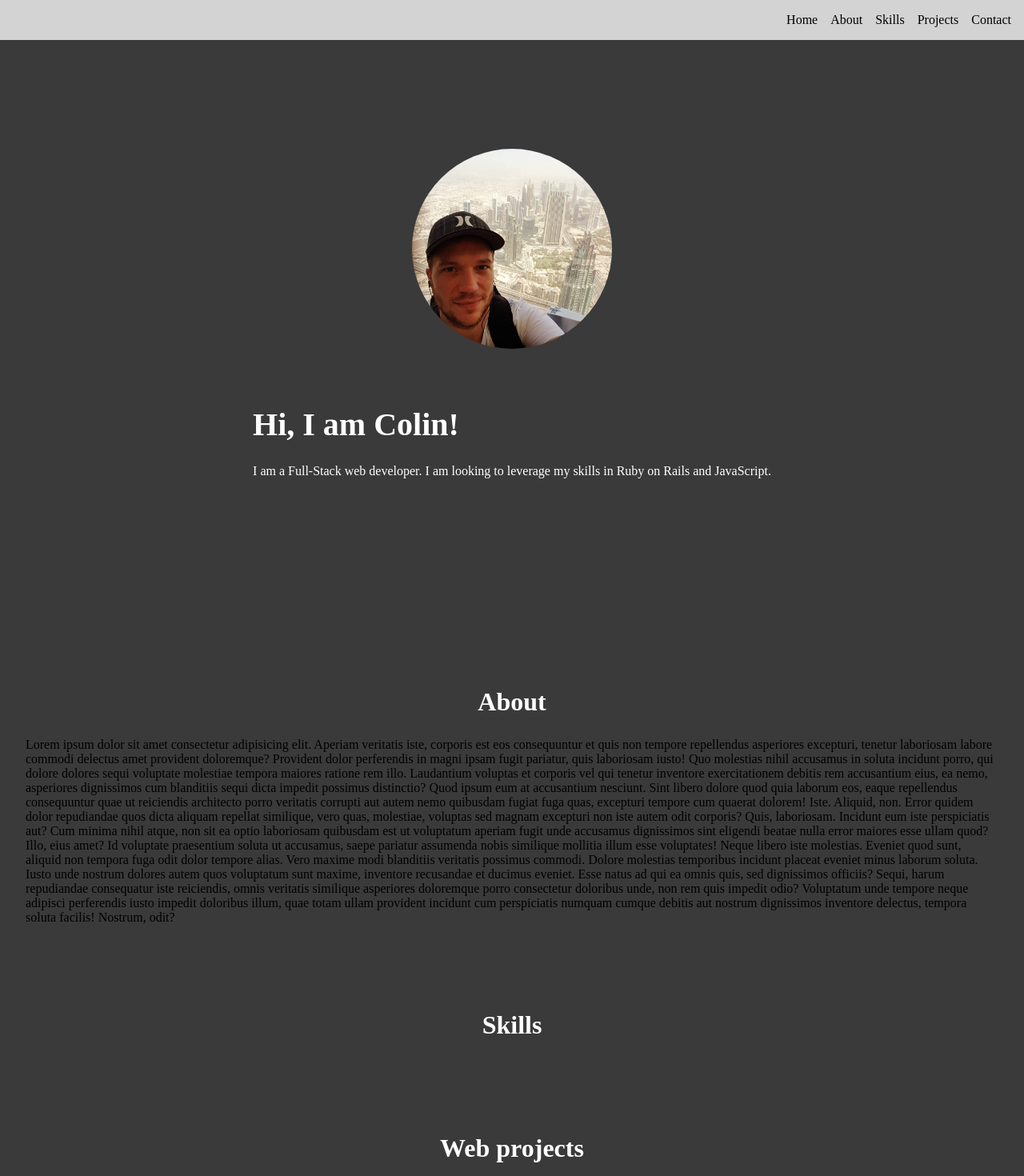
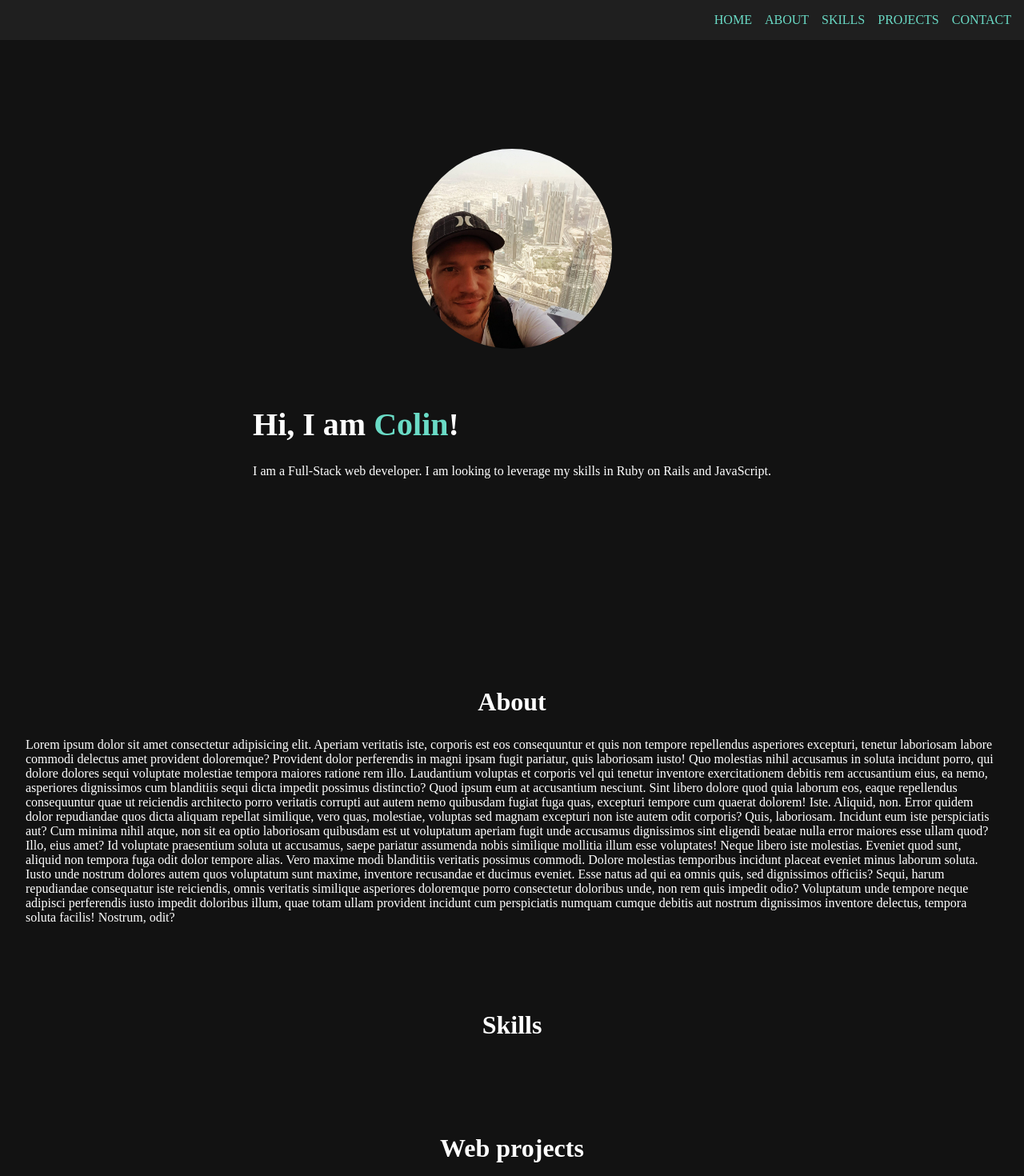
Before and after one commit to ColinBertin/portfolio, a React (Create React App) app: page /contact in a window 1280 px wide. Shown: the top 1470 px of the page at 80% size. Built offline with nearby package versions, Linux system fonts and the light colour scheme.

Commit message:
testing color

```diff
--- a/src/App.scss
+++ b/src/App.scss
@@ -10,7 +10,7 @@ h2 {
 
 .projects, .about, .skills, .contact {
   width: 100%;
-  background-color: #3A3A3A;
+  background-color: #121212;
   // border-radius: 10px;
   // margin: 16px 0;
   padding: 32px;
--- a/src/components/banner/Banner.jsx
+++ b/src/components/banner/Banner.jsx
@@ -10,7 +10,7 @@ const Banner = (props) => {
         <img src={me} alt="Me" />
       </div>
       <div className="intro">
-        <h1>Hi, I am Colin!</h1>
+        <h1>Hi, I am <span className='blue'>Colin</span>!</h1>
         <p>I am a Full-Stack web developer. I am looking to leverage my skills in Ruby on Rails and JavaScript.</p>
       </div>
     </div>
--- a/src/components/banner/Banner.scss
+++ b/src/components/banner/Banner.scss
@@ -3,7 +3,7 @@
   // margin-bottom: 16px;
   // width: 100vw;
   height: 100vh;
-  background-color: #3A3A3A;
+  background-color: #121212;
   color: #FFF;
   display: flex;
   flex-direction: column;
@@ -18,6 +18,10 @@
   margin-bottom: 40px;
 }
 
+.blue {
+  color: #6ADBC6;
+}
+
 // @media (min-width: 540px) {
 //   .banner{
 //     margin-bottom: 24px;
--- a/src/components/navbar/Navbar.scss
+++ b/src/components/navbar/Navbar.scss
@@ -5,9 +5,14 @@
   height: 50px;
   width: 100vw;
   display: flex;
-  background-color: #D3D3D3;
+  background-color: #1F1F1F;
+  color: #6ADBC6;
   justify-content: flex-end;
   align-items: center;
+}
+
+li {
+  text-transform: uppercase;
 }
 
 .desktop-list {
@@ -17,6 +22,7 @@
 .mobile-hamburger {
   font-size: x-large;
   margin-right: 16px;
+  color: #FFF;
 }
 
 .mobile-list {
@@ -32,7 +38,8 @@
   margin: 0;
   padding: 0;
   list-style: none;
-  background-color: #D3D3D3;
+  background-color: #1F1F1F;
+  color: #6ADBC6;
   height: 100vh;
   width: 100vw;
   top: 50px;
--- a/src/index.scss
+++ b/src/index.scss
@@ -16,3 +16,7 @@ h2 {
   font-size: 32px;
   color: #fff;
 }
+
+p {
+  color: #fff;
+}
```
